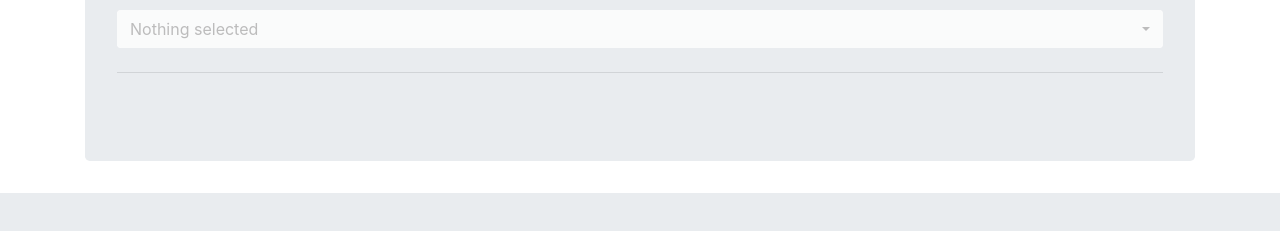
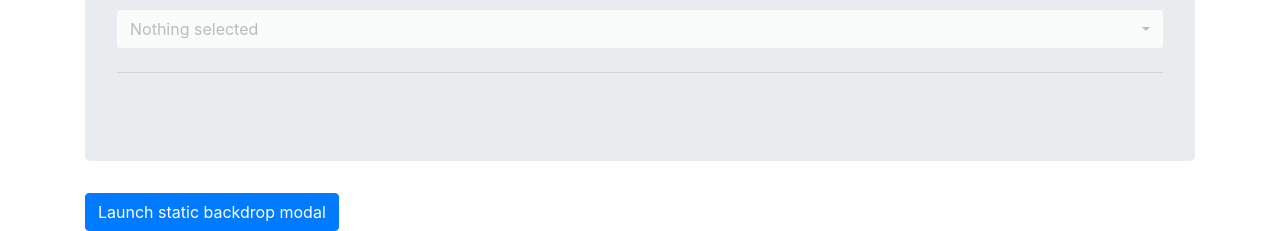
Before and after one commit to tiagolch/fipe_table_project, a Django app: page / in a window 1280 px wide. Shown: the part 627-858 px from the top of the page. Before the commit the page ends 820 px from the top, so only its background shows below. Run offline with Django 3.2, Linux system fonts and the light colour scheme.

Commit message:
Início da definição do conteúdo da modal.

```diff
--- /dev/null
+++ b/static/css/style.css
@@ -0,0 +1,13 @@
+.modal-dialog {
+    height: 95% !important;
+  }
+
+  .modal-content {
+    height: auto;
+    min-height: 95%;
+  }
+
+#modal-embed-content {
+    height: 100% !important;
+    width: 100% !important;
+}
--- a/templates/index.html
+++ b/templates/index.html
@@ -7,6 +7,7 @@
 {% block css %}
 <!-- Latest compiled and minified CSS -->
 <link rel="stylesheet" href="https://cdn.jsdelivr.net/npm/bootstrap-select@1.13.14/dist/css/bootstrap-select.min.css">
+<link rel="stylesheet" href="{% static 'css/style.css' %}"/>
 {% endblock %}
 
 {% block content %}
@@ -58,6 +59,13 @@
     </div>
 </div>
 
+<!-- Button trigger modal -->
+<button type="button" class="btn btn-primary" data-toggle="modal" data-target="#staticBackdrop">
+  Launch static backdrop modal
+</button>
+
+{% include 'modal.html' %}
+
 {% endblock %}
 
 {% block js %}
--- /dev/null
+++ b/templates/modal.html
@@ -0,0 +1,20 @@
+{% load static %}
+<!-- Modal -->
+<div class="modal fade" id="staticBackdrop" data-backdrop="static" data-keyboard="false" tabindex="-1" aria-labelledby="staticBackdropLabel" aria-hidden="true">
+  <div class="modal-dialog modal-xl">
+    <div class="modal-content">
+      <div class="modal-header">
+        <h5 class="modal-title" id="staticBackdropLabel">Modal title</h5>
+        <button type="button" class="close" data-dismiss="modal" aria-label="Close">
+          <span aria-hidden="true">&times;</span>
+        </button>
+      </div>
+      <div class="modal-body">
+        <embed id="modal-embed-content" src="https://www.tabelafipebrasil.com/FIPE/890001-9"/>
+      </div>
+      <div class="modal-footer">
+        <button type="button" class="btn btn-secondary" data-dismiss="modal">Close</button>
+      </div>
+    </div>
+  </div>
+</div>
```
